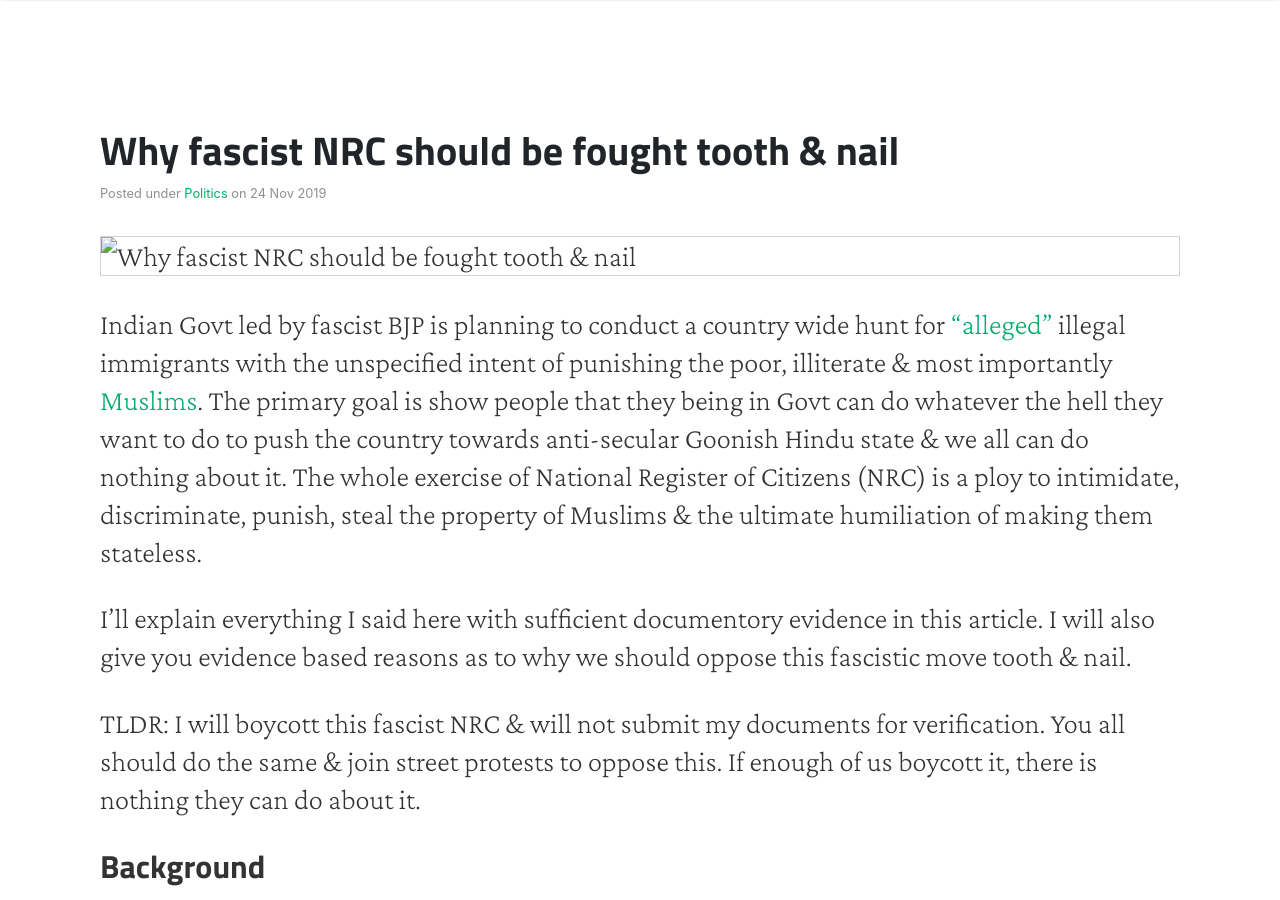
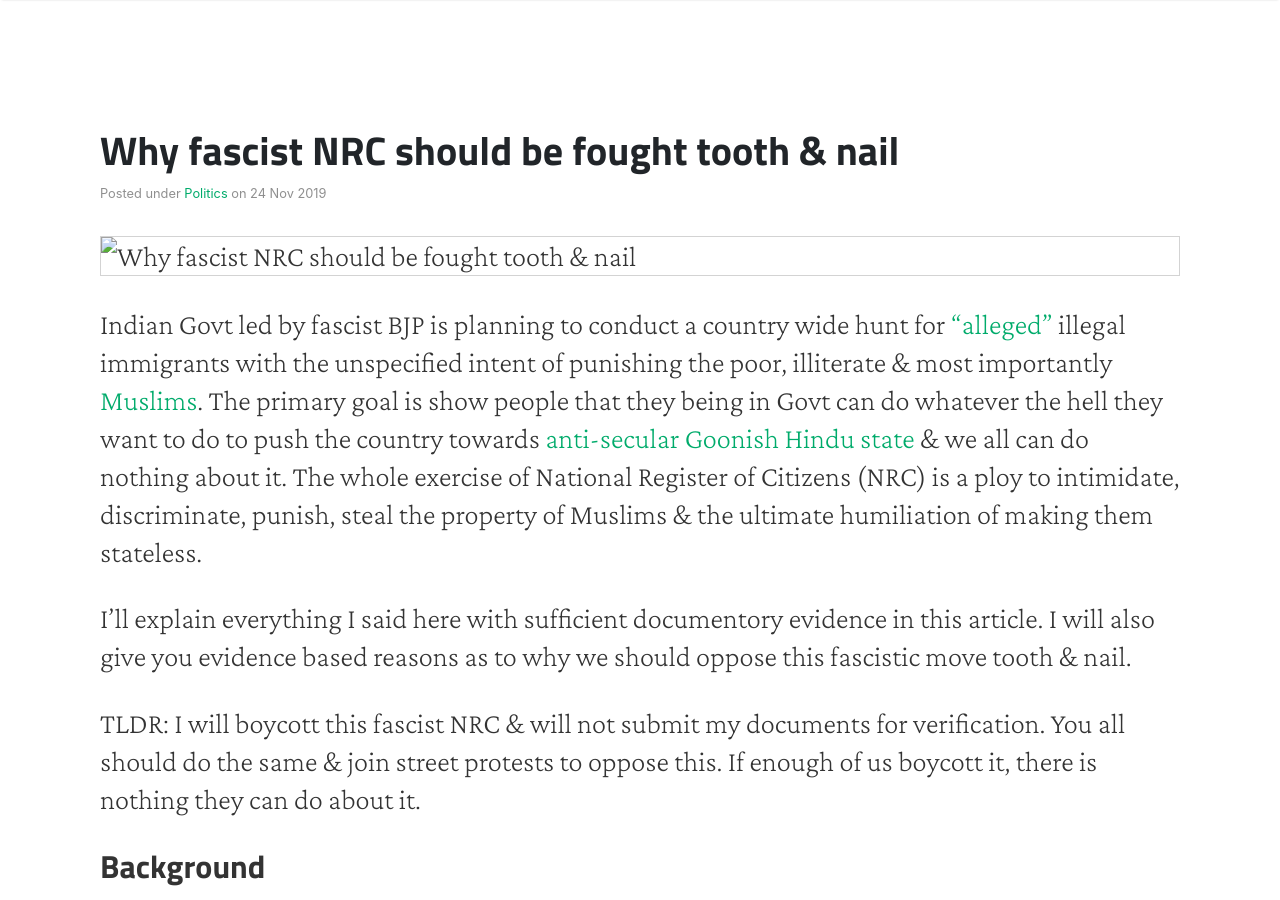
Before and after one commit to thekalinga/thekalinga.in, a Jekyll site: the page built from _posts/2019-11-24-why-fascist-nrc-should-be-opposed/2019-11-24-why-fascist-nrc-should-be-opposed.md, in a window 1280 px wide and 900 px high. Built offline with Jekyll 4.4.1, drawn with Linux system fonts in a browser that asks for light colours; nearby versions of some CDN libraries; some of the changed lines change nothing that is shown.

Commit message:
fixed minor issue

```diff
--- a/_posts/2019-11-24-why-fascist-nrc-should-be-opposed/2019-11-24-why-fascist-nrc-should-be-opposed.md
+++ b/_posts/2019-11-24-why-fascist-nrc-should-be-opposed/2019-11-24-why-fascist-nrc-should-be-opposed.md
@@ -16,7 +16,7 @@
 ![{{page.title}}](indian-farmer.jpeg){:.featured-image.img-fluid.margin-auto}
 
 Indian Govt led by fascist BJP is planning to conduct a country wide hunt for ["alleged"](https://theprint.in/opinion/with-assam-nrc-the-truth-is-also-out-it-was-a-pointless-exercise-all-along/284929/) illegal immigrants with the unspecified intent of punishing the poor, illiterate & most importantly [Muslims](https://www.news18.com/news/politics/bjp-vows-to-strip-muslim-immigrants-of-vote-in-assam-1214700.html).
-The primary goal is show people that they being in Govt can do whatever the hell they want to do to push the country towards anti-secular Goonish Hindu state & we all can do nothing about it.
+The primary goal is show people that they being in Govt can do whatever the hell they want to do to push the country towards [anti-secular](https://www.thehindu.com/news/national/karnataka/hegde-kicks-up-a-fresh-row-with-remarks-on-secularism/article22271584.ece?homepage=true) [Goonish Hindu state](https://hinduexistence.org/2017/05/18/remove-secular-from-constitution-to-make-bharat-as-hindu-state-togadia/) & we all can do nothing about it.
 The whole exercise of National Register of Citizens (NRC) is a ploy to intimidate, discriminate, punish, steal the property of Muslims & the ultimate humiliation of making them stateless.
 
 I'll explain everything I said here with sufficient documentory evidence in this article.
```
